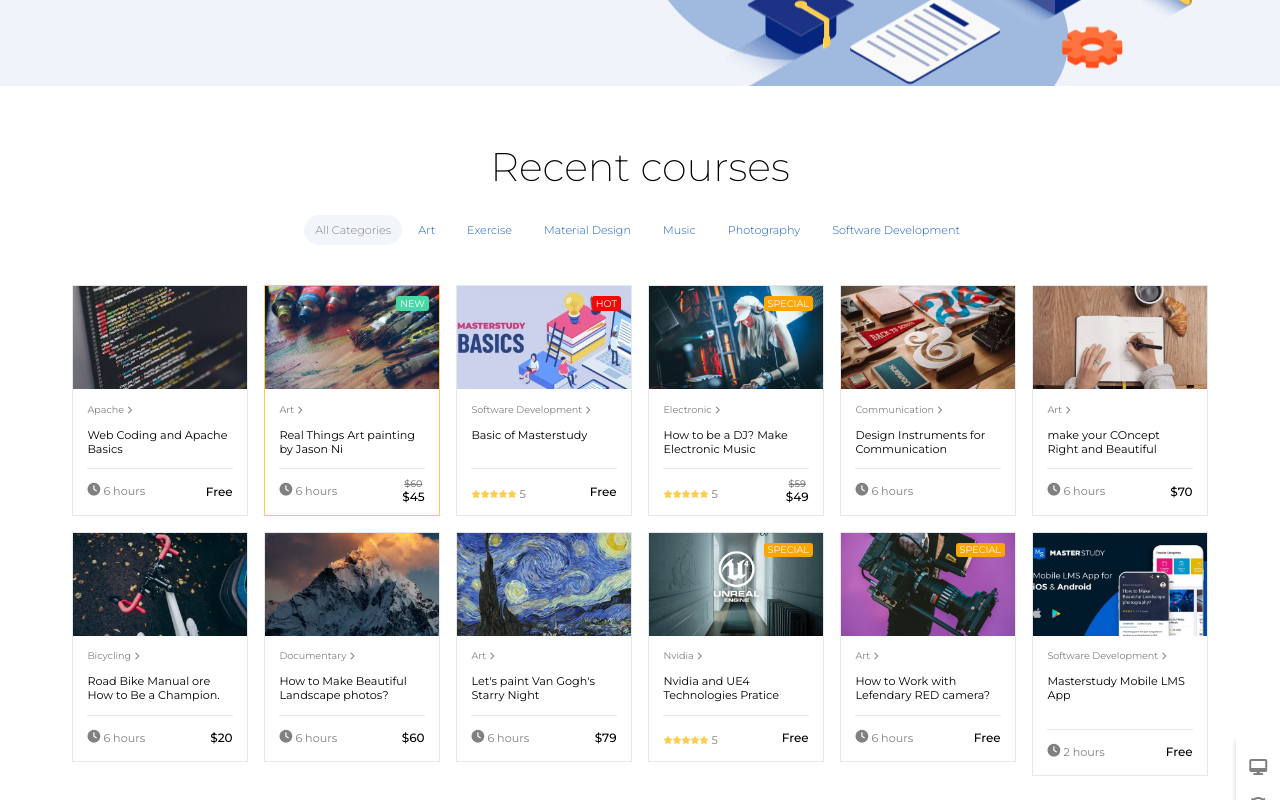
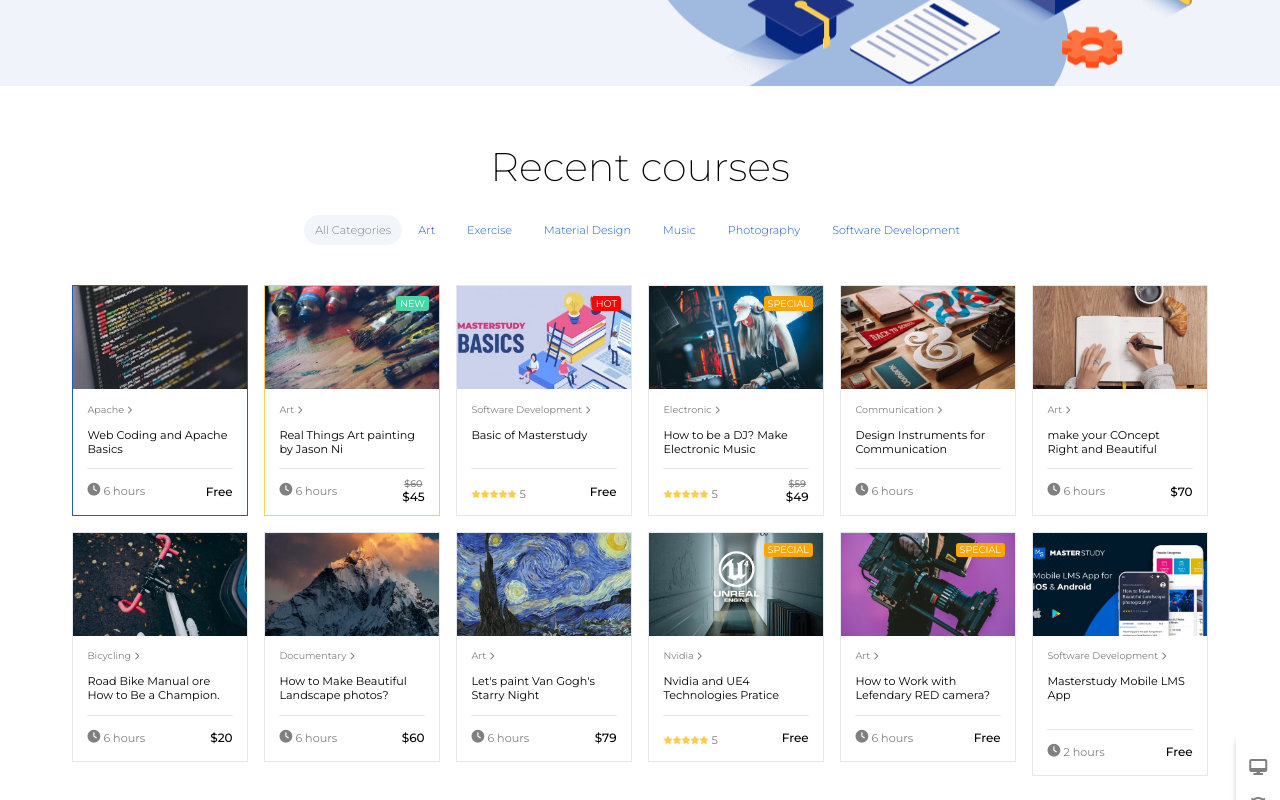
Before and after one commit to Giuseppe-Lo-Re/proj-html-vuejs, a Vue app: page / in a window 1280 px wide. In both pictures the pointer is over the element 160 px from the left and 2206 px from the top of the page. Shown: the part 1806-2606 px from the top of the page. Built offline with nearby package versions, Linux system fonts and the light colour scheme.

Commit message:
Hover Effects Complete

```diff
--- a/src/components/MainComponent.vue
+++ b/src/components/MainComponent.vue
@@ -1791,6 +1791,10 @@
           border: 1px solid $color_cube7;
           }
 
+          &:hover {
+            border: 1px solid $color_cube6;
+          }
+
           .details {
             padding: 0.9rem;
 
@@ -2109,6 +2113,10 @@
           border: 1px solid $color_cube7;
           }
 
+          &:hover {
+            border: 1px solid $color_cube2;
+          }
+
           .details {
             padding: 0.9rem;
             background-color: $color-cube1;
```
